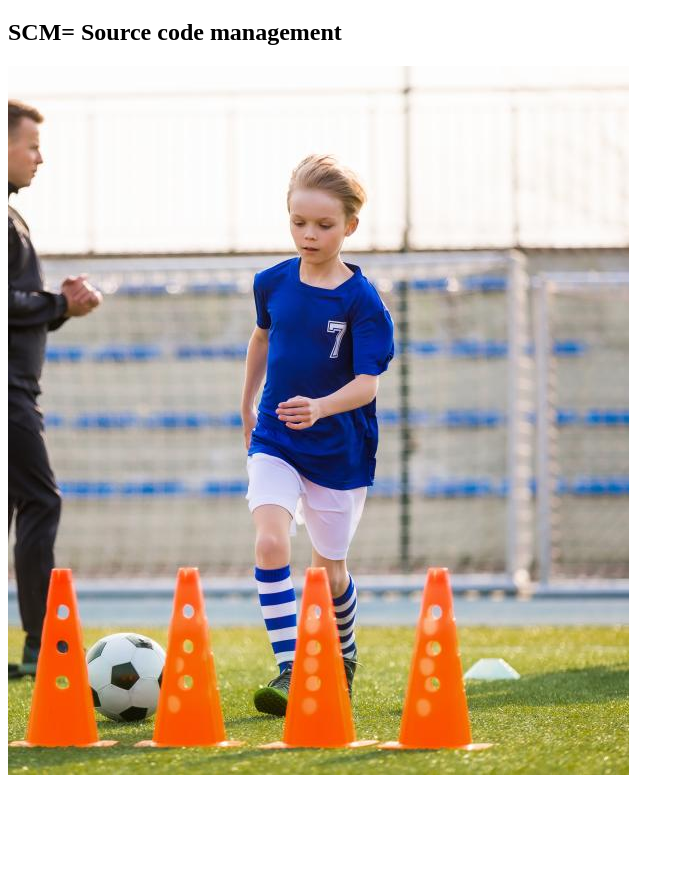
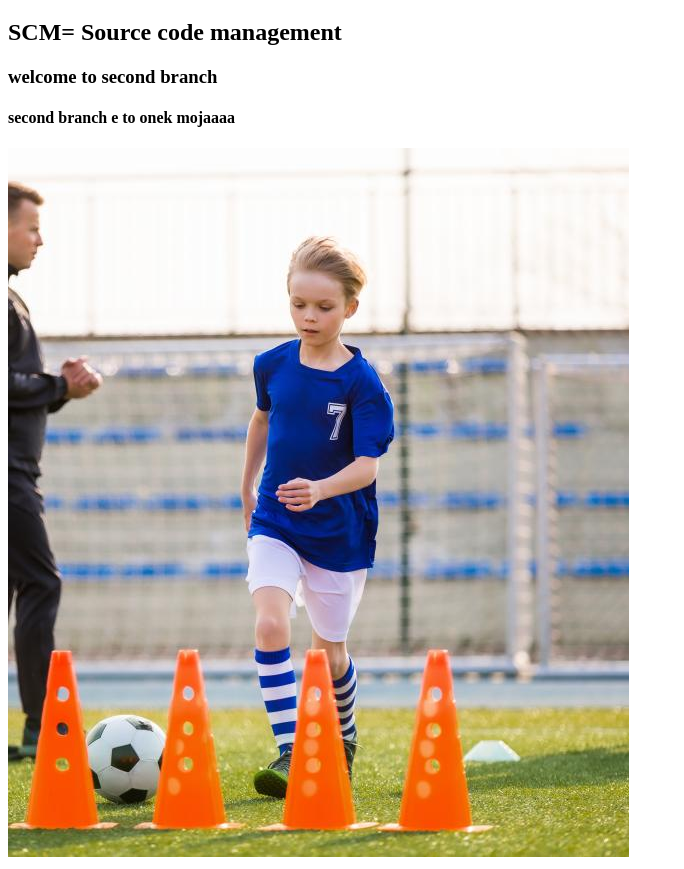
Before and after one commit to rkrana78/my-first-website, a plain HTML site: page index.html in a window 1280 px wide. Shown: the part 61-930 px from the top of the page, without its empty margins (0-684 px from the left). Before the commit the page ends 848 px from the top, so only its background shows below. Drawn offline with Linux system fonts and the light colour scheme.

Commit message:
learning about branch

```diff
--- a/index.html
+++ b/index.html
@@ -8,6 +8,8 @@
 <body>
     <h1>welcome to github</h1>
     <h2>SCM= Source code management</h2>
+    <h3>welcome to second branch</h3>
+    <h4>second branch e to onek mojaaaa</h4>
     <img src="football.jpg" alt="football">
 </body>
 </html>
```
